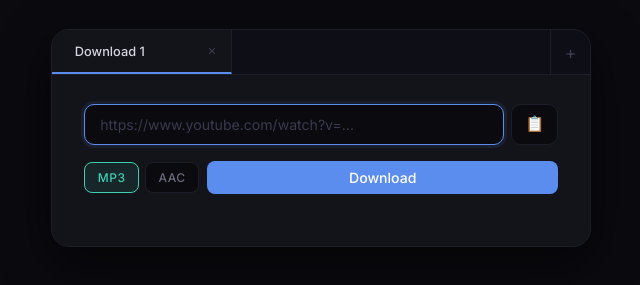
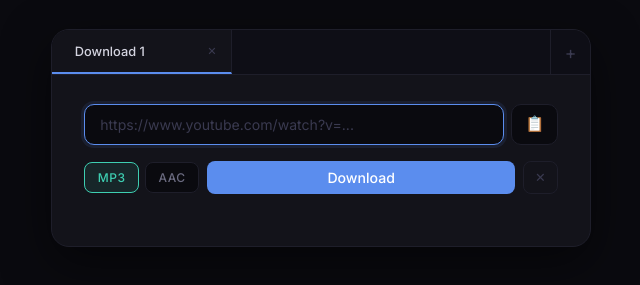
Before and after one commit to Oxycar-18/audio-App, a website: page public/index.html in a window 1280 px wide. Shown: the part 301-586 px from the top of the page, without its empty margins (319-959 px from the left). Drawn offline with Linux system fonts and the light colour scheme.

Commit message:
ux: add close button inside panel for when tabs are too compact

```diff
--- a/public/index.html
+++ b/public/index.html
@@ -286,6 +286,24 @@
     .dl-btn.done     { background: rgba(62,207,178,0.12); color: #3ecfb2; border: 1px solid #3ecfb244; }
     .dl-btn.errored  { background: rgba(224,112,112,0.1);  color: #e07070; border: 1px solid #e0707044; }
 
+    .close-panel-btn {
+      flex-shrink: 0;
+      padding: 0.52rem 0.7rem;
+      background: transparent;
+      border: 1px solid #1e1e2a;
+      border-radius: 8px;
+      color: #3a3a50;
+      font-size: 0.8rem;
+      cursor: pointer;
+      transition: color 0.15s, border-color 0.15s, background 0.15s;
+    }
+
+    .close-panel-btn:hover {
+      color: #e07070;
+      border-color: #e0707066;
+      background: rgba(224,112,112,0.08);
+    }
+
     .panel-status {
       margin-top: 0.6rem;
       font-size: 0.76rem;
@@ -384,6 +402,7 @@
             <button class="fmt-btn"        data-fmt="aac" onclick="selectFormat(${id}, this)">AAC</button>
           </div>
           <button class="dl-btn" id="dl-${id}" onclick="startDownload(${id})">Download</button>
+          <button class="close-panel-btn" onclick="closeTab(event, ${id})" title="Close this tab">✕</button>
         </div>
 
         <div class="panel-status" id="status-${id}"></div>
```
